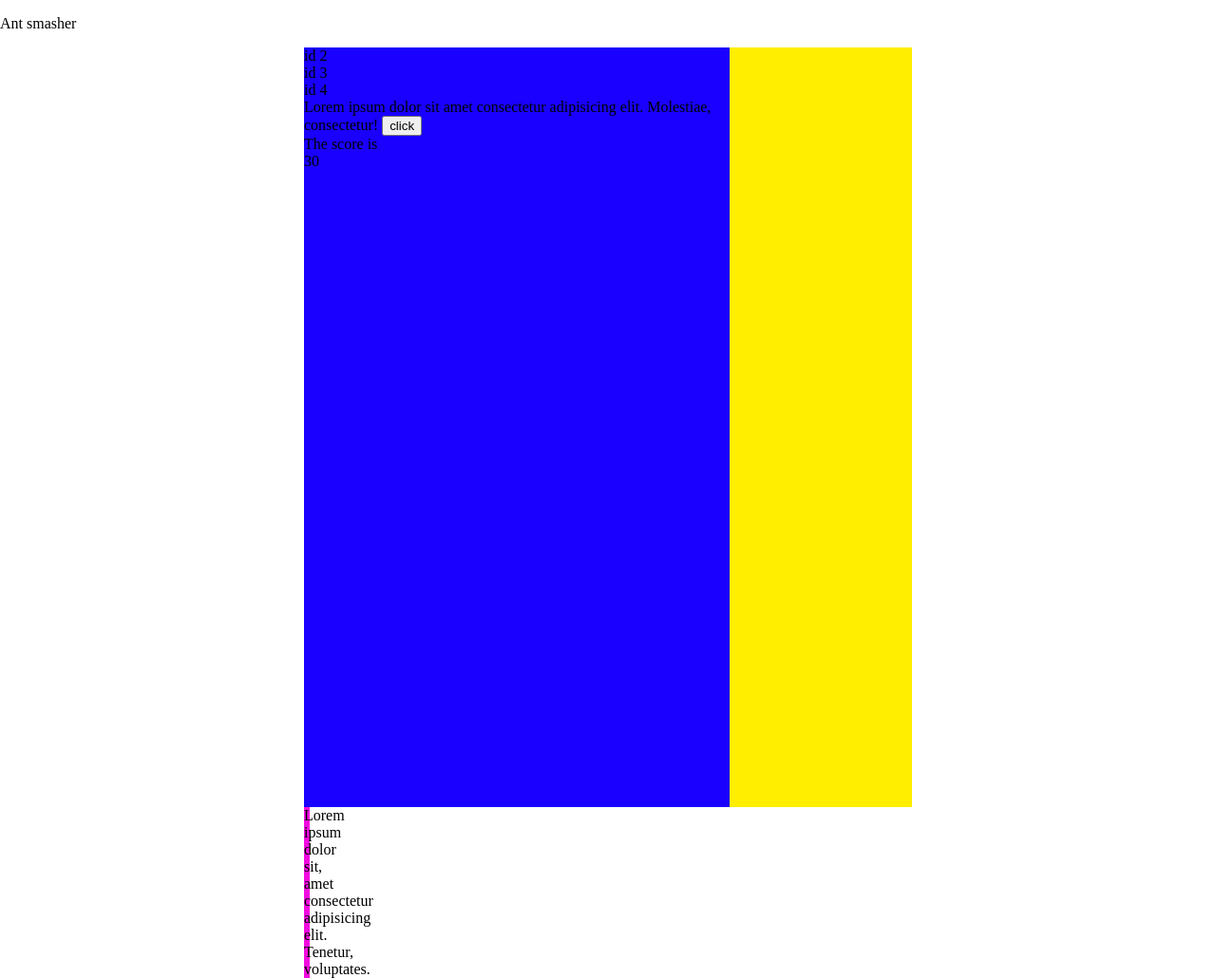
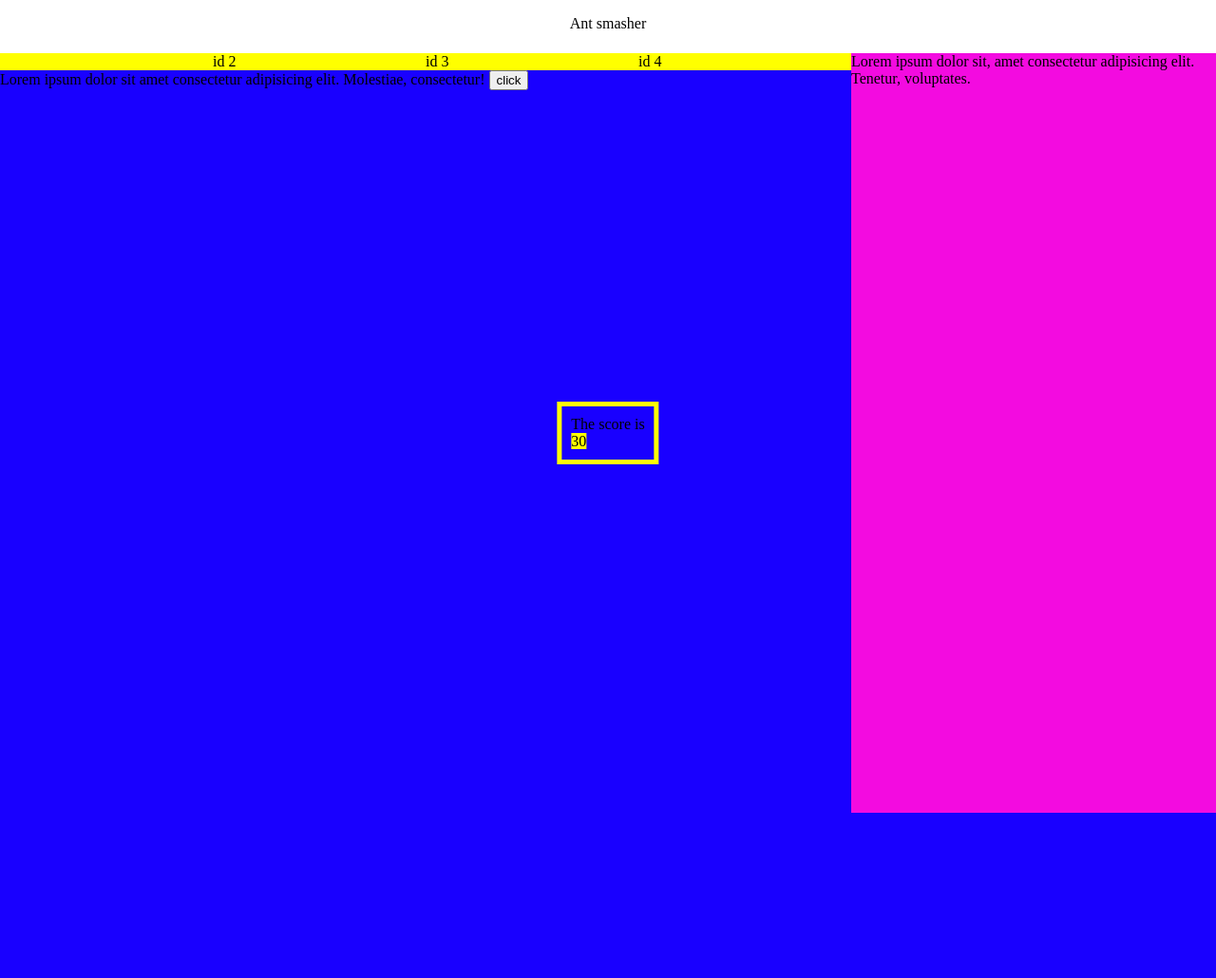
Before and after one commit to Surajp978077/Ant-smasher, a PHP site: page / in a window 1280 px wide. Shown: the whole page at 95% size. After the commit the page ends 856 px from the top, so only its background shows below. Run offline with PHP 8.4, Linux system fonts and the light colour scheme.

Commit message:
Update style.css

```diff
--- a/style.css
+++ b/style.css
@@ -1,29 +1,129 @@
-html,
-body {
+html,body {
+
     height: 100%;
+
     margin: 0;
+
+}
+
+header{
+
+  height: 5%;
+
+  text-align: center;
+
+  vertical-align: middle;
+
+  position: relative;
+
+
+
 }
 
 #container {
-    background-color: rgb(255, 238, 0);
+
+    background-color: brown;
+
     margin: auto;
-    width: 50%;
+
+    width: 100%;
+
     height: 100%;
+
+    position: relative;
+
 }
 
 #board {
+
     background-color: rgb(25, 0, 255);
+
     margin-left: 0%;
+
     width: 70%;
+
     height: 100%;
+
+    float:left;
+
     /* transform: translate(-100%, -100%); */
+
 }
 
 #scoreboard {
+
     float: left;
+
     background-color: rgb(243, 11, 224);
+
     /* margin-left: 0%; */
-    width: 1%;
+
+    width: 30%;
+
+    height:100%;
+
     /* height: 100%; */
 
+    position: relative;
+
+
+
 }
+
+#result{
+
+  position: absolute;
+
+left: 50%;
+
+top: 50%;
+
+transform: translate(-50%, -50%);
+
+border: 5px solid #FFFF00;
+
+padding: 10px;
+
+}
+
+#score{
+
+  background-color: yellow;
+
+  margin: auto;
+
+}
+
+#generator{
+
+  background-color: grey;
+
+  width: 100%;
+
+  position: relative;
+
+ display: flex;
+
+
+
+}
+
+.gen{
+
+  width: 25%;
+
+  display: inline-block;
+
+  background-color: yellow;
+
+position: relative;
+
+}
+
+img{
+
+  width: 10px;
+
+  height: 10px;
+
+}
```
